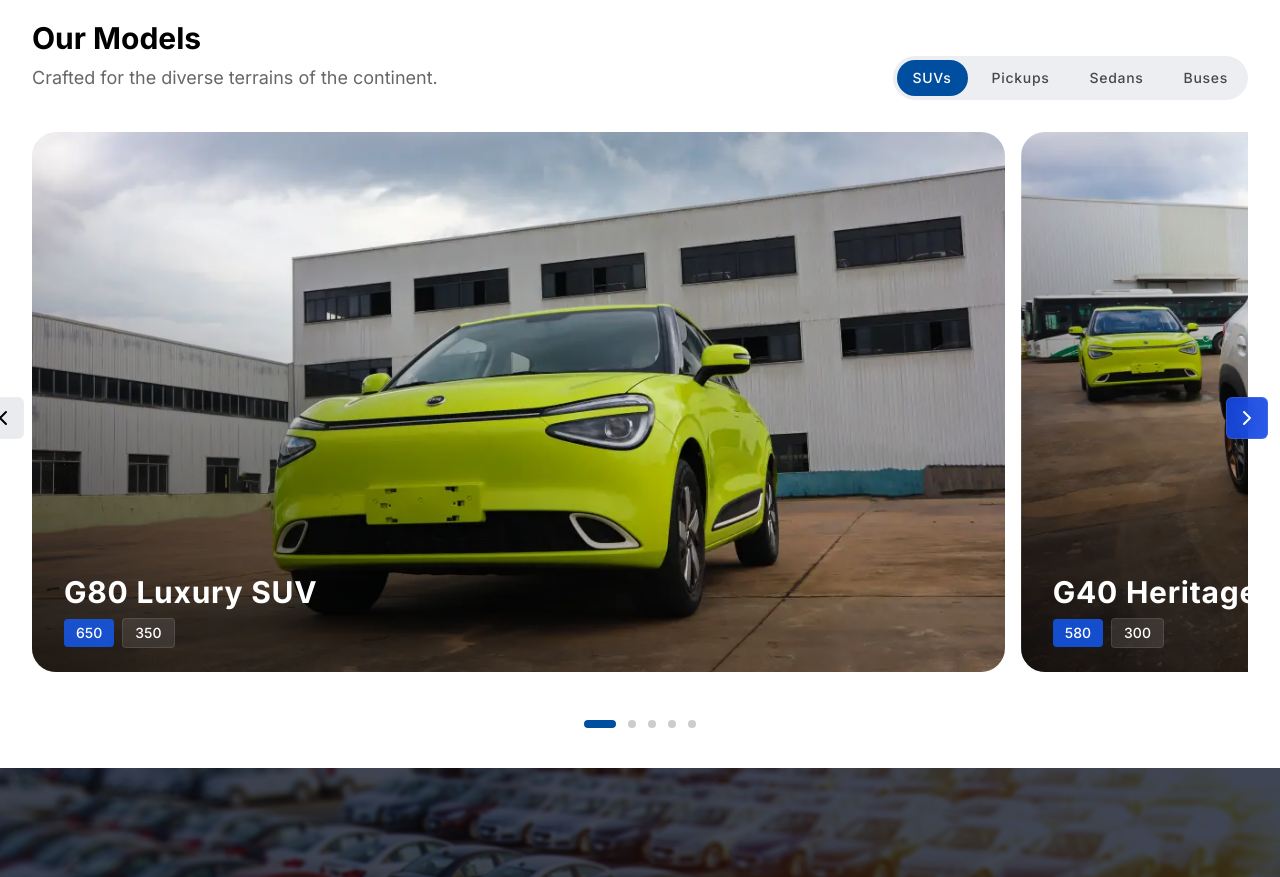
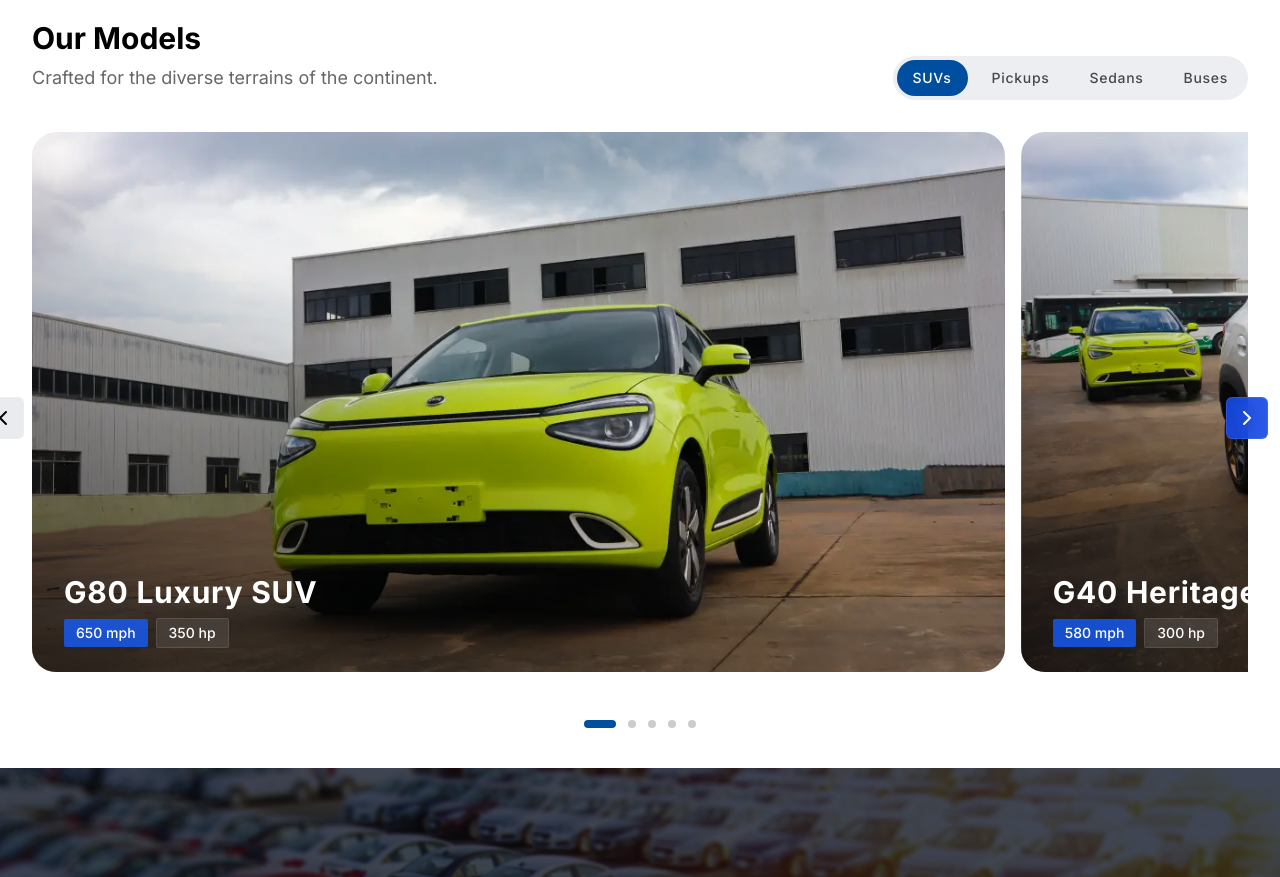
Before and after one commit to gideonabe/innoson_vehicles_manufacturing, a Next.js app: page / in a window 1280 px wide. Shown: the part 820-1697 px from the top of the page. Built offline with nearby package versions, Linux system fonts and the light colour scheme.

Commit message:
more adjustment with the fleets

```diff
--- a/components/Fleet.tsx
+++ b/components/Fleet.tsx
@@ -134,7 +134,7 @@ const Fleet = () => {
                   />
 
                   {/* GRADIENT */}
-                  <div className="absolute inset-0 bg-linear-to-tr from-black/80 via-transparent to-transparent opacity-90" />
+                  <div className="absolute inset-0 bg-linear-to-tr from-black/70 via-transparent to-transparent opacity-90" />
 
                   {/* TEXT CONTENT */}
                   <div className='absolute bottom-0 left-0 w-full p-6 md:p-8 flex flex-col justify-end h-full z-20'>
@@ -145,17 +145,17 @@ const Fleet = () => {
                         </h3>
 
                         <div className='flex items-center gap-2 text-white text-xs md:text-sm font-medium'>
-                          <span className="bg-blue-600/80 backdrop-blur-md px-3 py-1 rounded-sm">
-                            {vehicle.range || "N/A"}
+                          <span className="bg-blue-600/80 backdrop-blur-md px-3 py-1 rounded-xs ">
+                            {vehicle.range || "N/A"} mph
                           </span>
-                          <span className="bg-white/10 backdrop-blur-md px-3 py-1 rounded-sm border border-white/10">
-                            {vehicle.power || "N/A"}
+                          <span className="bg-white/10 backdrop-blur-md px-3 py-1 rounded-xs border border-white/10">
+                            {vehicle.power || "N/A"} hp
                           </span>
                         </div>
                       </div>
 
                       {/* ARROW */}
-                      <div className='bg-sky-500 p-2 md:p-3 rounded-full text-white md:opacity-0 md:translate-x-4 group-hover:opacity-100 group-hover:translate-x-0 transition-all duration-500 ease-out'>
+                      <div className='hidden md:flex bg-skyblue p-2 md:p-3 rounded-full text-white md:opacity-0 md:translate-x-4 group-hover:opacity-100 group-hover:translate-x-0 transition-all duration-500 ease-out'>
                         <ArrowRight className='w-5 h-5 md:w-6 md:h-6' />
                       </div>
                     </div>
```
